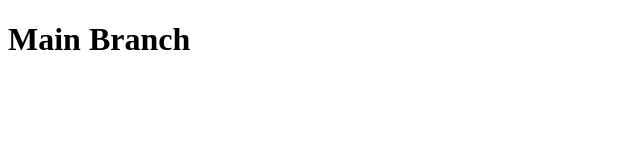
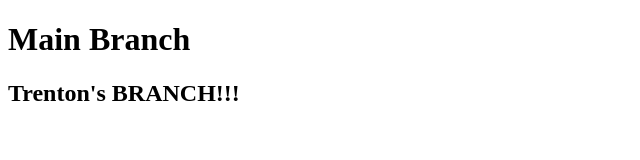
Before and after one commit to NaturalNatNee/TeamGit, a plain HTML site: page index.html/index.html in a window 1280 px wide. Shown: the whole page, without its empty margins (0-640 px from the left). Drawn offline with Linux system fonts and the light colour scheme.

Commit message:
Trenton's first commit

```diff
--- a/index.html/index.html
+++ b/index.html/index.html
@@ -7,5 +7,6 @@
 </head>
 <body>
     <h1>Main Branch</h1>
+    <h2>Trenton's BRANCH!!!</h2>
 </body>
 </html>
```
